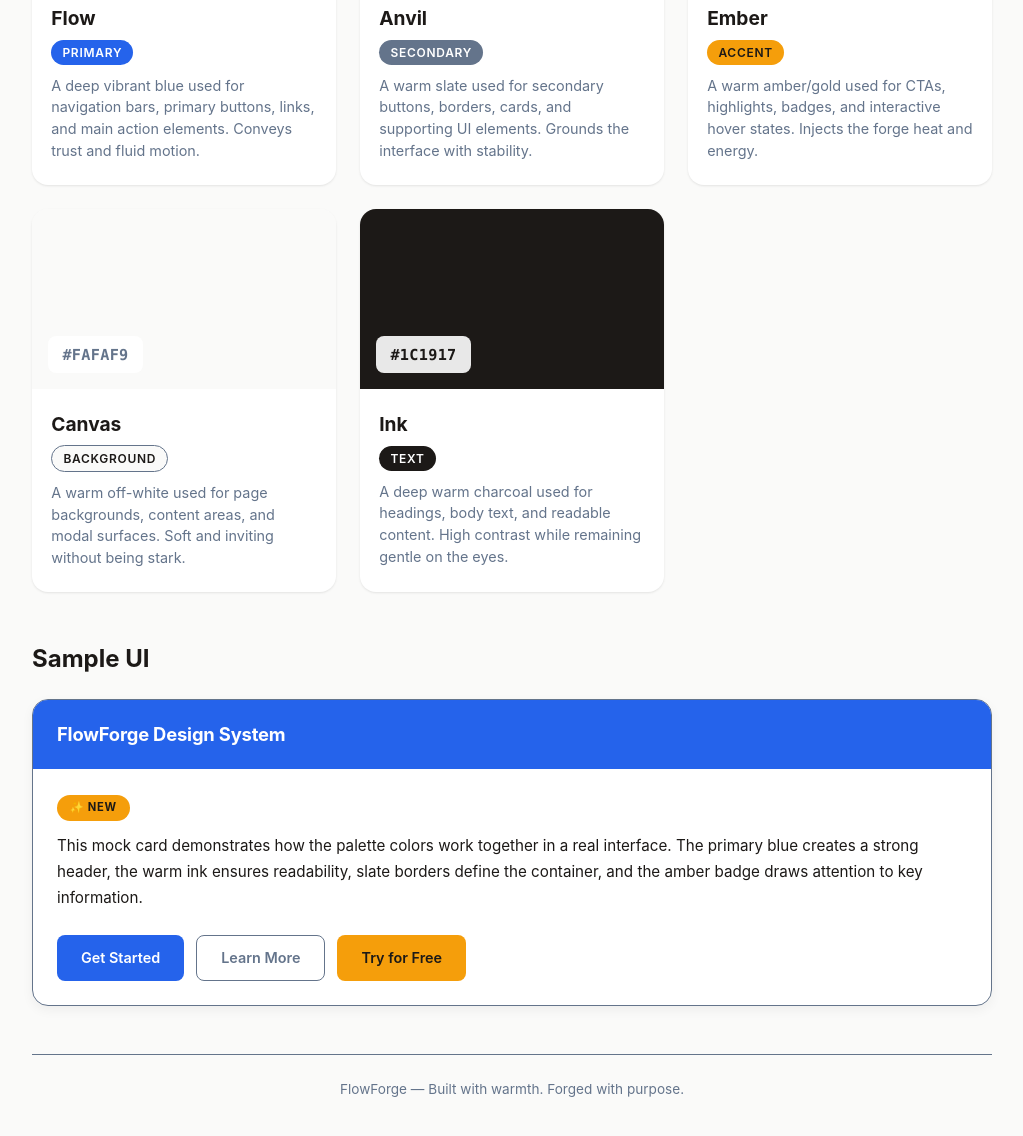
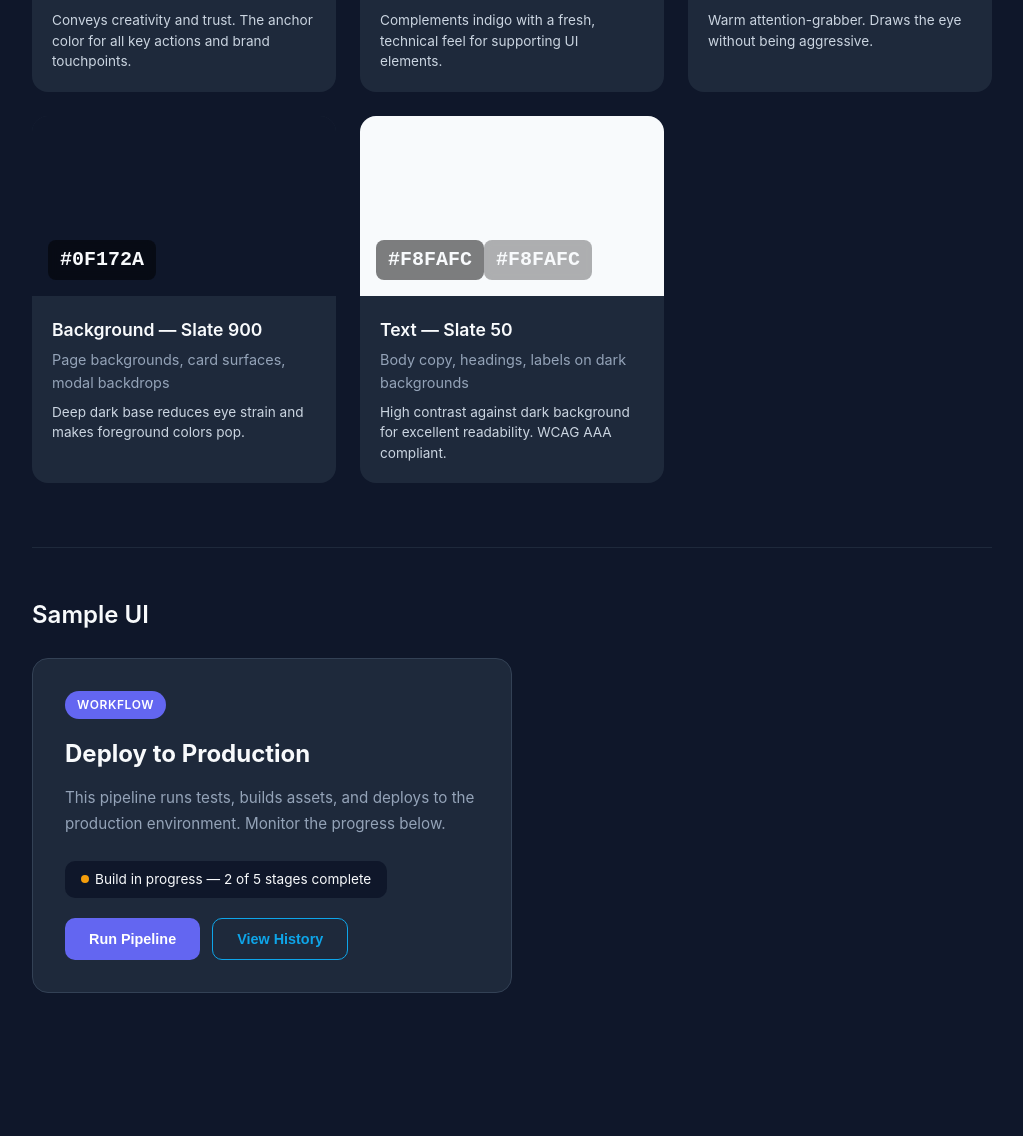
Before and after one commit to javimosch/a2a-skill, a plain HTML site: page examples/artifacts/color-palette/output/index.html in a window 1280 px wide. Shown: the part 464-1600 px from the top of the page, without its empty margins (128-1151 px from the left). After the commit the page ends 1497 px from the top, so only its background shows below. Drawn offline with Linux system fonts and the light colour scheme.

Commit message:
example: refresh color-palette output and README from opencode build
Colorist designed a 5-color triadic-adjacent palette (Indigo, Sky Blue,
Amber, Slate 900, Slate 50) and generator rendered a dark-mode HTML preview.
- Output: 6,029 bytes, self-contained HTML5 page with swatches + mock UI card
- All colors communicated via the a2a bus (no side channels)
- Bus transcript updated with actual palette hex codes and descriptions

```diff
--- a/examples/artifacts/color-palette/output/index.html
+++ b/examples/artifacts/color-palette/output/index.html
@@ -5,242 +5,113 @@
 <meta name="viewport" content="width=device-width, initial-scale=1.0">
 <title>FlowForge Color Palette</title>
 <style>
-  *, *::before, *::after { box-sizing: border-box; margin: 0; padding: 0; }
-  body {
-    font-family: -apple-system, BlinkMacSystemFont, "Segoe UI", Roboto, "Helvetica Neue", Arial, sans-serif;
-    background: #FAFAF9;
-    color: #1C1917;
-    line-height: 1.6;
-    padding: 2rem 1rem;
-    min-height: 100vh;
-    display: flex;
-    flex-direction: column;
-    align-items: center;
-  }
-  .container { max-width: 960px; width: 100%; }
-
-  /* ---------- Header ---------- */
-  header {
-    text-align: center;
-    padding: 3rem 1.5rem 2.5rem;
-    border-bottom: 2px solid #64748B;
-    margin-bottom: 2.5rem;
-  }
-  header h1 {
-    font-size: 2.8rem;
-    font-weight: 800;
-    letter-spacing: -0.03em;
-    color: #1C1917;
-    margin-bottom: 0.35rem;
-  }
-  header h1 span { color: #2563EB; }
-  header p {
-    font-size: 1.1rem;
-    color: #64748B;
-    font-weight: 400;
-  }
-
-  /* ---------- Swatches ---------- */
-  .swatches { display: grid; grid-template-columns: repeat(auto-fit, minmax(280px, 1fr)); gap: 1.5rem; margin-bottom: 3rem; }
-  .swatch {
-    border-radius: 16px;
-    overflow: hidden;
-    background: #fff;
-    box-shadow: 0 1px 3px rgba(0,0,0,0.06), 0 1px 2px rgba(0,0,0,0.04);
-    transition: transform 0.2s ease;
-  }
-  .swatch:hover { transform: translateY(-4px); }
-  .swatch-color {
-    height: 180px;
-    display: flex;
-    align-items: flex-end;
-    padding: 1rem;
-  }
-  .swatch-color .hex {
-    background: rgba(255,255,255,0.9);
-    backdrop-filter: blur(4px);
-    padding: 0.4rem 0.9rem;
-    border-radius: 8px;
-    font-size: 0.95rem;
-    font-weight: 700;
-    font-family: "SF Mono", "Fira Code", "Fira Mono", Menlo, Consolas, monospace;
-    letter-spacing: 0.02em;
-    color: #1C1917;
-  }
-  .swatch-info { padding: 1.2rem 1.2rem 1.5rem; }
-  .swatch-info h3 {
-    font-size: 1.2rem;
-    font-weight: 700;
-    color: #1C1917;
-    margin-bottom: 0.35rem;
-  }
-  .swatch-info .role {
-    display: inline-block;
-    font-size: 0.75rem;
-    font-weight: 600;
-    text-transform: uppercase;
-    letter-spacing: 0.06em;
-    padding: 0.2rem 0.7rem;
-    border-radius: 999px;
-    margin-bottom: 0.6rem;
-  }
-  .swatch-info p {
-    font-size: 0.9rem;
-    color: #64748B;
-    line-height: 1.5;
-  }
-
-  /* ---------- Sample UI Card ---------- */
-  .sample-section { margin-top: 1rem; }
-  .sample-section h2 {
-    font-size: 1.5rem;
-    font-weight: 700;
-    color: #1C1917;
-    margin-bottom: 1.25rem;
-  }
-  .mock-card {
-    background: #fff;
-    border: 1px solid #64748B;
-    border-radius: 16px;
-    overflow: hidden;
-    box-shadow: 0 4px 12px rgba(0,0,0,0.05);
-  }
-  .mock-card-header {
-    background: #2563EB;
-    padding: 1.25rem 1.5rem;
-  }
-  .mock-card-header h3 {
-    font-size: 1.15rem;
-    font-weight: 700;
-    color: #fff;
-    letter-spacing: -0.01em;
-  }
-  .mock-card-body { padding: 1.5rem; }
-  .mock-card-body p {
-    font-size: 0.95rem;
-    color: #1C1917;
-    line-height: 1.7;
-    margin-bottom: 1.5rem;
-  }
-  .mock-card-actions { display: flex; gap: 0.75rem; flex-wrap: wrap; }
-  .btn {
-    display: inline-flex;
-    align-items: center;
-    justify-content: center;
-    padding: 0.65rem 1.5rem;
-    border-radius: 8px;
-    font-size: 0.9rem;
-    font-weight: 600;
-    border: none;
-    cursor: default;
-    transition: box-shadow 0.15s ease;
-  }
-  .btn-primary { background: #2563EB; color: #fff; }
-  .btn-secondary { background: transparent; color: #64748B; border: 1.5px solid #64748B; }
-  .btn-accent { background: #F59E0B; color: #1C1917; }
-  .badge {
-    display: inline-block;
-    font-size: 0.7rem;
-    font-weight: 700;
-    text-transform: uppercase;
-    letter-spacing: 0.06em;
-    padding: 0.25rem 0.8rem;
-    border-radius: 999px;
-    background: #F59E0B;
-    color: #1C1917;
-    margin-bottom: 0.75rem;
-  }
-  footer {
-    margin-top: 3rem;
-    padding: 1.5rem 0;
-    text-align: center;
-    font-size: 0.85rem;
-    color: #64748B;
-    border-top: 1px solid #64748B;
-  }
-  @media (max-width: 600px) {
-    header h1 { font-size: 2rem; }
-    .swatches { grid-template-columns: 1fr; }
-  }
+  *, *::before, *::after { margin: 0; padding: 0; box-sizing: border-box; }
+  body { background: #0F172A; color: #F8FAFC; font-family: -apple-system, BlinkMacSystemFont, "Segoe UI", Roboto, sans-serif; line-height: 1.6; padding: 40px 20px; }
+  .container { max-width: 960px; margin: 0 auto; }
+  h1 { font-size: 2.5rem; font-weight: 700; margin-bottom: 8px; letter-spacing: -0.02em; }
+  .subtitle { color: #94A3B8; font-size: 1.1rem; margin-bottom: 48px; }
+  .swatch-grid { display: grid; grid-template-columns: repeat(auto-fit, minmax(260px, 1fr)); gap: 24px; margin-bottom: 64px; }
+  .swatch { border-radius: 16px; overflow: hidden; background: #1E293B; }
+  .swatch-color { height: 180px; display: flex; align-items: flex-end; padding: 16px; }
+  .swatch-hex { font-family: "SF Mono", "Fira Code", monospace; font-size: 1.25rem; font-weight: 600; background: rgba(0,0,0,0.5); padding: 4px 12px; border-radius: 8px; backdrop-filter: blur(4px); }
+  .swatch-info { padding: 20px; }
+  .swatch-name { font-size: 1.1rem; font-weight: 600; margin-bottom: 4px; }
+  .swatch-role { font-size: 0.9rem; color: #94A3B8; margin-bottom: 8px; }
+  .swatch-desc { font-size: 0.85rem; color: #CBD5E1; line-height: 1.5; }
+  .divider { height: 1px; background: #1E293B; margin-bottom: 48px; }
+  h2 { font-size: 1.5rem; font-weight: 600; margin-bottom: 24px; }
+  .card { background: #1E293B; border-radius: 16px; padding: 32px; max-width: 480px; border: 1px solid #334155; }
+  .card-badge { display: inline-block; background: #6366F1; color: #fff; font-size: 0.75rem; font-weight: 600; padding: 4px 12px; border-radius: 20px; margin-bottom: 16px; text-transform: uppercase; letter-spacing: 0.05em; }
+  .card h3 { font-size: 1.5rem; font-weight: 700; margin-bottom: 12px; }
+  .card p { color: #94A3B8; font-size: 0.95rem; margin-bottom: 24px; line-height: 1.7; }
+  .card-actions { display: flex; gap: 12px; }
+  .btn-primary { background: #6366F1; color: #fff; border: none; padding: 12px 24px; border-radius: 10px; font-size: 0.9rem; font-weight: 600; cursor: pointer; transition: background 0.2s; }
+  .btn-primary:hover { background: #4F46E5; }
+  .btn-secondary { background: transparent; color: #0EA5E9; border: 1px solid #0EA5E9; padding: 12px 24px; border-radius: 10px; font-size: 0.9rem; font-weight: 600; cursor: pointer; transition: background 0.2s; }
+  .btn-secondary:hover { background: rgba(14,165,233,0.1); }
+  .notification { display: inline-flex; align-items: center; gap: 6px; background: #0F172A; padding: 8px 16px; border-radius: 10px; font-size: 0.85rem; margin-bottom: 20px; }
+  .notification-dot { width: 8px; height: 8px; background: #F59E0B; border-radius: 50%; }
 </style>
 </head>
 <body>
 <div class="container">
+  <h1>FlowForge</h1>
+  <div class="subtitle">Color Palette — v1</div>
 
-  <header>
-    <h1><span>Flow</span>Forge</h1>
-    <p>Color Palette Specification</p>
-  </header>
-
-  <div class="swatches">
+  <div class="swatch-grid">
     <div class="swatch">
-      <div class="swatch-color" style="background:#2563EB;"><span class="hex">#2563EB</span></div>
+      <div class="swatch-color" style="background: #6366F1;">
+        <span class="swatch-hex">#6366F1</span>
+      </div>
       <div class="swatch-info">
-        <h3>Flow</h3>
-        <span class="role" style="background:#2563EB;color:#fff;">Primary</span>
-        <p>A deep vibrant blue used for navigation bars, primary buttons, links, and main action elements. Conveys trust and fluid motion.</p>
+        <div class="swatch-name">Primary — Indigo</div>
+        <div class="swatch-role">Buttons, navigation, links, interactive elements</div>
+        <div class="swatch-desc">Conveys creativity and trust. The anchor color for all key actions and brand touchpoints.</div>
       </div>
     </div>
 
     <div class="swatch">
-      <div class="swatch-color" style="background:#64748B;"><span class="hex">#64748B</span></div>
+      <div class="swatch-color" style="background: #0EA5E9;">
+        <span class="swatch-hex">#0EA5E9</span>
+      </div>
       <div class="swatch-info">
-        <h3>Anvil</h3>
-        <span class="role" style="background:#64748B;color:#fff;">Secondary</span>
-        <p>A warm slate used for secondary buttons, borders, cards, and supporting UI elements. Grounds the interface with stability.</p>
+        <div class="swatch-name">Secondary — Sky Blue</div>
+        <div class="swatch-role">Secondary buttons, info badges, tooltips, hover states</div>
+        <div class="swatch-desc">Complements indigo with a fresh, technical feel for supporting UI elements.</div>
       </div>
     </div>
 
     <div class="swatch">
-      <div class="swatch-color" style="background:#F59E0B;"><span class="hex">#F59E0B</span></div>
+      <div class="swatch-color" style="background: #F59E0B;">
+        <span class="swatch-hex">#F59E0B</span>
+      </div>
       <div class="swatch-info">
-        <h3>Ember</h3>
-        <span class="role" style="background:#F59E0B;color:#1C1917;">Accent</span>
-        <p>A warm amber/gold used for CTAs, highlights, badges, and interactive hover states. Injects the forge heat and energy.</p>
+        <div class="swatch-name">Accent — Amber</div>
+        <div class="swatch-role">CTAs, notification dots, progress indicators, selected states</div>
+        <div class="swatch-desc">Warm attention-grabber. Draws the eye without being aggressive.</div>
       </div>
     </div>
 
     <div class="swatch">
-      <div class="swatch-color" style="background:#FAFAF9;"><span class="hex" style="color:#64748B;">#FAFAF9</span></div>
+      <div class="swatch-color" style="background: #0F172A;">
+        <span class="swatch-hex">#0F172A</span>
+      </div>
       <div class="swatch-info">
-        <h3>Canvas</h3>
-        <span class="role" style="background:#FAFAF9;color:#1C1917;border:1px solid #64748B;">Background</span>
-        <p>A warm off-white used for page backgrounds, content areas, and modal surfaces. Soft and inviting without being stark.</p>
+        <div class="swatch-name">Background — Slate 900</div>
+        <div class="swatch-role">Page backgrounds, card surfaces, modal backdrops</div>
+        <div class="swatch-desc">Deep dark base reduces eye strain and makes foreground colors pop.</div>
       </div>
     </div>
 
     <div class="swatch">
-      <div class="swatch-color" style="background:#1C1917;"><span class="hex">#1C1917</span></div>
+      <div class="swatch-color" style="background: #F8FAFC;">
+        <span class="swatch-hex">#F8FAFC</span>
+        <span class="swatch-hex" style="background: rgba(0,0,0,0.3);">#F8FAFC</span>
+      </div>
       <div class="swatch-info">
-        <h3>Ink</h3>
-        <span class="role" style="background:#1C1917;color:#fff;">Text</span>
-        <p>A deep warm charcoal used for headings, body text, and readable content. High contrast while remaining gentle on the eyes.</p>
+        <div class="swatch-name">Text — Slate 50</div>
+        <div class="swatch-role">Body copy, headings, labels on dark backgrounds</div>
+        <div class="swatch-desc">High contrast against dark background for excellent readability. WCAG AAA compliant.</div>
       </div>
     </div>
   </div>
 
-  <div class="sample-section">
-    <h2>Sample UI</h2>
-    <div class="mock-card">
-      <div class="mock-card-header">
-        <h3>FlowForge Design System</h3>
-      </div>
-      <div class="mock-card-body">
-        <span class="badge">✨ New</span>
-        <p>This mock card demonstrates how the palette colors work together in a real interface. The primary blue creates a strong header, the warm ink ensures readability, slate borders define the container, and the amber badge draws attention to key information.</p>
-        <div class="mock-card-actions">
-          <span class="btn btn-primary">Get Started</span>
-          <span class="btn btn-secondary">Learn More</span>
-          <span class="btn btn-accent">Try for Free</span>
-        </div>
-      </div>
+  <div class="divider"></div>
+
+  <h2>Sample UI</h2>
+  <div class="card">
+    <span class="card-badge">Workflow</span>
+    <h3>Deploy to Production</h3>
+    <p>This pipeline runs tests, builds assets, and deploys to the production environment. Monitor the progress below.</p>
+    <div class="notification">
+      <span class="notification-dot"></span>
+      Build in progress — 2 of 5 stages complete
+    </div>
+    <div class="card-actions">
+      <button class="btn-primary">Run Pipeline</button>
+      <button class="btn-secondary">View History</button>
     </div>
   </div>
-
-  <footer>
-    FlowForge &mdash; Built with warmth. Forged with purpose.
-  </footer>
-
 </div>
 </body>
 </html>
```
Also changed, not shown: examples/artifacts/color-palette/README.md.
